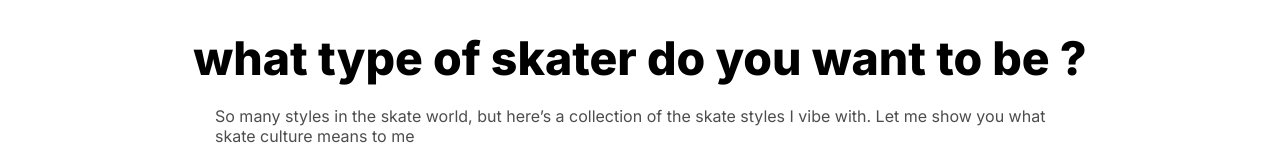
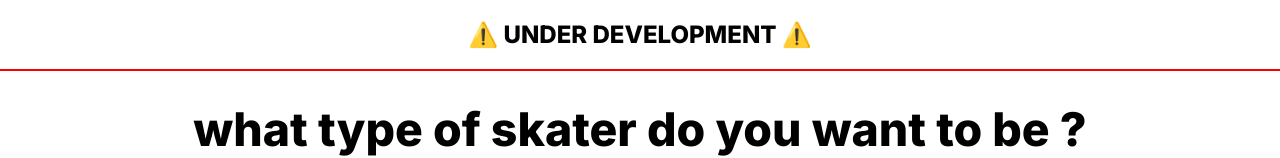
Before and after one commit to claireglowup/whattypeofskater, a React (Vite) app: page / in a window 1280 px wide. Shown: the top 158 px of the page. Built offline with nearby package versions, Linux system fonts and the light colour scheme.

Commit message:
add alert

```diff
--- a/src/component/App.tsx
+++ b/src/component/App.tsx
@@ -7,6 +7,9 @@ import { Footer } from "./Footer";
 function App() {
   return (
     <>
+      <div className="alert-header">
+        <p>⚠️ UNDER DEVELOPMENT ⚠️</p>
+      </div>
       <div className="container-header">
         <h1 className="header-title">what type of skater do you want to be ?</h1>
       </div>
--- a/src/style/App.css
+++ b/src/style/App.css
@@ -1,4 +1,13 @@
 /** @format */
+
+/* temporary */
+.alert-header {
+  padding: 20px;
+  text-align: center;
+  border-bottom: 2px solid red;
+  font-weight: 800;
+  font-size: 1.5rem;
+}
 
 .container-header {
   text-align: center;
```
